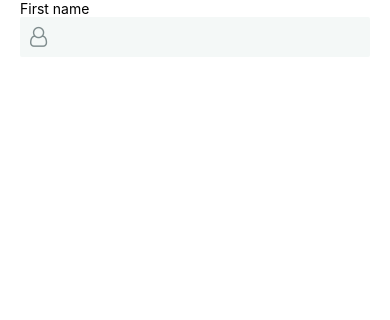
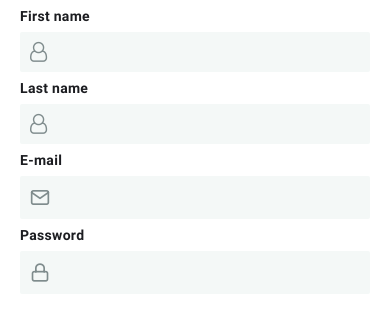
Before and after one commit to actjacob/RealTimeChat, a React Native app: screen /ChatScreen in a window 390 px wide. Shown: the top 320 px of the page. Built offline with nearby package versions, Linux system fonts and the light colour scheme.

Commit message:
login page input field done

```diff
--- a/components/Input.js
+++ b/components/Input.js
@@ -6,7 +6,7 @@
 const Input = (props) => {
   return (
     <View style={styles.container}>
-      <Text>{props.label} </Text>
+      <Text style={styles.label}>{props.label} </Text>
 
       <View style={styles.inputContainer}>
         {props.icon && (
@@ -16,8 +16,14 @@
             style={styles.icon}
           />
         )}
-        <TextInput />
+        <TextInput style={styles.input} />
       </View>
+
+      {props.errorText && (
+        <View style={styles.errorContainer}>
+          <Text style={styles.errorText}>{props.errorText} </Text>
+        </View>
+      )}
     </View>
   );
 };
@@ -27,6 +33,12 @@
 const styles = StyleSheet.create({
   container: {
     width: '100%',
+  },
+  label: {
+    marginVertical: 8,
+    fontFamily: 'bold',
+    letterSpacing: 0.3,
+    color: colors.textColor,
   },
   inputContainer: {
     width: '100%',
@@ -41,4 +53,20 @@
     marginRight: 10,
     color: colors.gray,
   },
+  input: {
+    color: colors.textColor,
+    flex: 1,
+    fontFamily: 'regular',
+    letterSpacing: 0.3,
+    //paddingTop: 0,
+  },
+  errorContainer: {
+    marginVertical: 8,
+  },
+  errorText: {
+    color: 'red',
+    fontSize: 13,
+    fontFamily: 'regular',
+    letterSpacing: 0.3,
+  },
 });
--- a/constants/colors.js
+++ b/constants/colors.js
@@ -3,4 +3,5 @@
   lightGray: '#bdc3c7',
   nearlyWhite: '#F4F8F7',
   gray: '#7f8c8d',
+  textColor: '#1c1d21',
 };
--- a/screens/AuthScreen.js
+++ b/screens/AuthScreen.js
@@ -3,7 +3,7 @@
 import { SafeAreaView } from 'react-native-safe-area-context';
 import PageContainer from '../components/PageContainer';
 import Input from '../components/Input';
-import { FontAwesome } from '@expo/vector-icons';
+import { Feather, FontAwesome } from '@expo/vector-icons';
 
 const AuthScreen = () => {
   return (
@@ -15,6 +15,24 @@
           iconPack={FontAwesome}
           iconSize={20}
         />
+        <Input
+          label="Last name"
+          icon="user-o"
+          iconPack={FontAwesome}
+          iconSize={20}
+        />
+        <Input
+          label="E-mail"
+          icon="mail"
+          iconPack={Feather}
+          iconSize={20}
+        />
+        <Input
+          label="Password"
+          icon="lock"
+          iconPack={Feather}
+          iconSize={20}
+        />
       </PageContainer>
     </SafeAreaView>
   );
```
